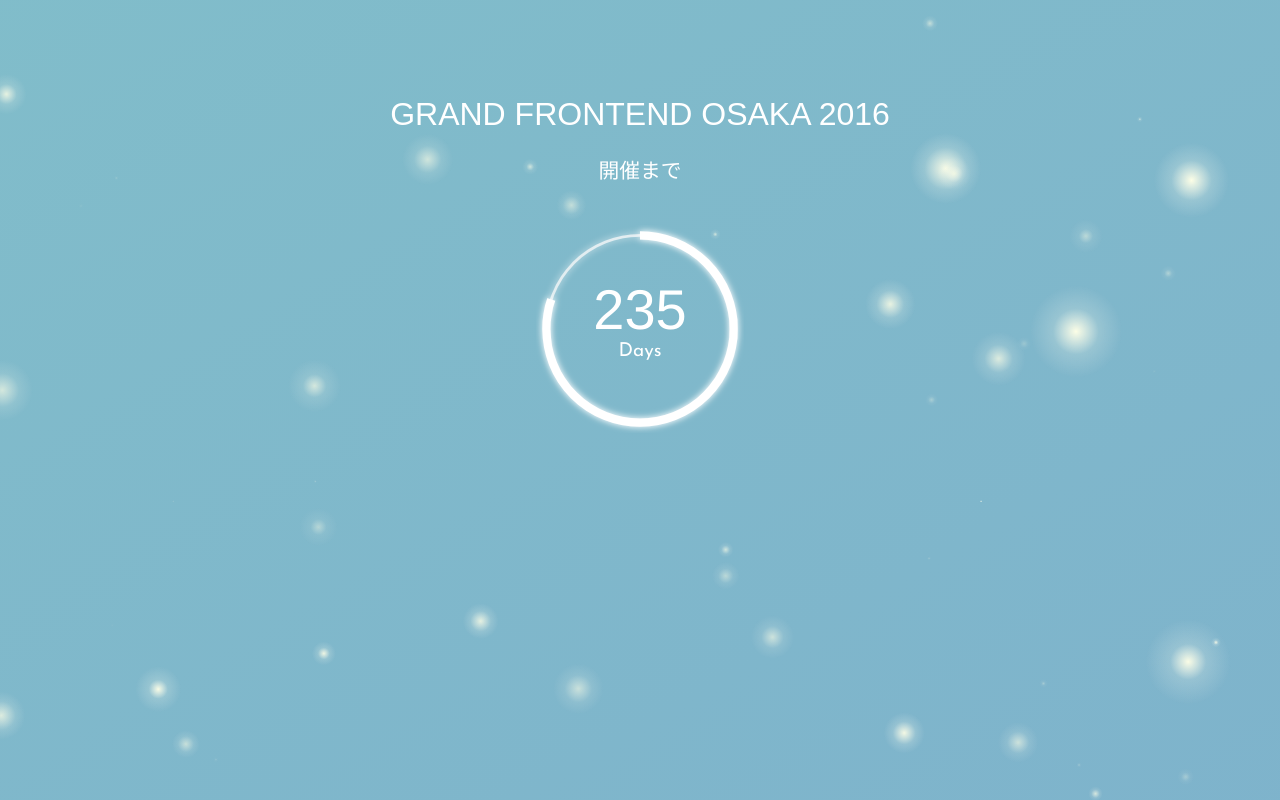
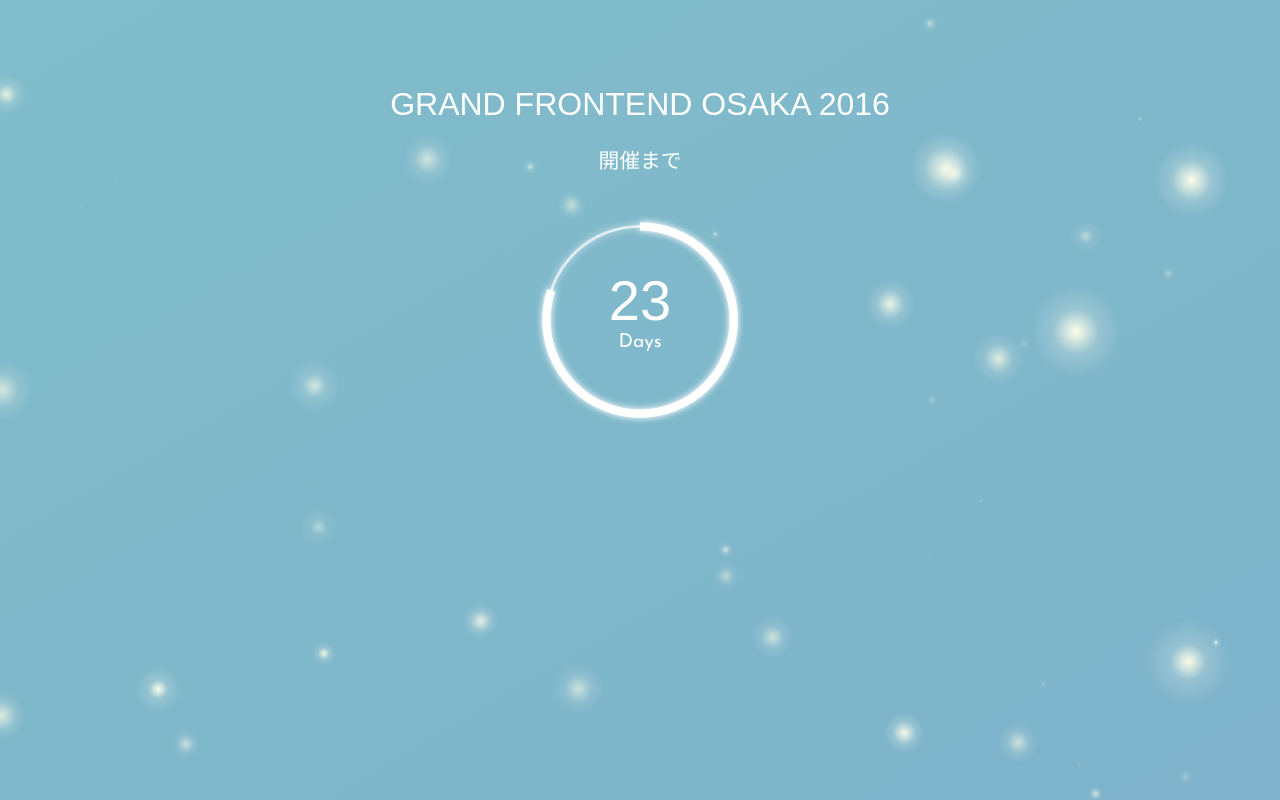
Before and after one commit to yasui05821/countdown, a plain HTML site: page index.html in a window 1280 px wide. Drawn offline with nearby package versions, Linux system fonts and the light colour scheme.

Commit message:
微調整

```diff
--- a/index.html
+++ b/index.html
@@ -15,7 +15,7 @@
             <p>開催まで</p>
             <div class="countdown">
                 <div class="dateBlock">
-                    <span class="date">235</span>
+                    <span class="date">23</span>
                     <span class="days">Days</span>
                 </div>
                 <div data-loaded="80" class="gauge">
--- a/style.css
+++ b/style.css
@@ -50,12 +50,17 @@
 }
 .container {
     position: absolute;
-    margin: 5em auto;
+    margin: 1em auto;
     text-align: center;
     width: 100%;
 }
+@media screen and (min-width:480px) {
+    .container {
+        margin: 5em auto;
+    }
+}
 h1 {
-    margin: .5em 0;
+    margin: .2em 0;
     font-size: 2em;
     font-weight: 100;
 }
```
